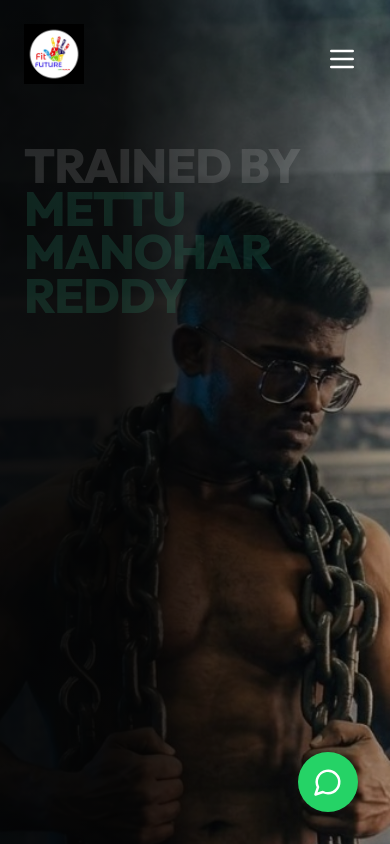
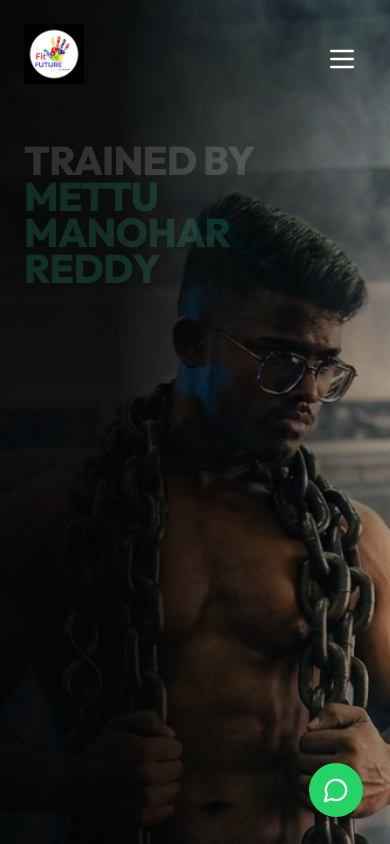
Before and after one commit to RRK-Automations-Agency/mmr-rebuild, a React (Vite) app: page / in a window 390 px wide. Shown: the top 844 px of the page. Built offline with nearby package versions, Linux system fonts and the light colour scheme.

Commit message:
animation optimization

```diff
--- a/src/App.jsx
+++ b/src/App.jsx
@@ -59,7 +59,7 @@ export default function App() {
     if (lenisRef.current) return;
 
     const lenis = new Lenis({
-      duration: 0.8,
+      duration: 0.6,
       easing: (t) => Math.min(1, 1.001 - Math.pow(2, -10 * t)),
       orientation: 'vertical',
       gestureOrientation: 'vertical',
@@ -88,7 +88,7 @@ export default function App() {
       y: 50,
       opacity: 0,
       stagger: 0.1,
-      duration: 0.5,
+      duration: 0.4,
       ease: 'power3.out',
       delay: 0.2
     });
@@ -105,7 +105,7 @@ export default function App() {
           x: item.x || 0,
           y: item.y || 0,
           opacity: 0,
-          duration: 0.6,
+          duration: 0.4,
           scrollTrigger: {
             trigger: el,
             start: 'top 85%',
@@ -123,7 +123,7 @@ export default function App() {
 
       gsap.to(obj, {
         value: targetValue,
-        duration: 2.5,
+        duration: 1.5,
         ease: 'power2.out',
         scrollTrigger: {
           trigger: stat,
--- a/src/styles/global.css
+++ b/src/styles/global.css
@@ -300,7 +300,7 @@ nav.scrolled {
 }
 
 .hero h1 {
-  font-size: clamp(3rem, 8vw, 5.5rem);
+  font-size: clamp(2.5rem, 8vw, 5.5rem);
   line-height: 0.9;
   margin-bottom: 1.5rem;
 }
@@ -669,6 +669,12 @@ footer {
 }
 
 @media (max-width: 768px) {
+  .floating-whatsapp {
+    bottom: 1.5rem;
+    right: 1.5rem;
+    transform: scale(0.9);
+  }
+
   .footer-grid {
     grid-template-columns: 1fr;
     gap: 3rem;
```
